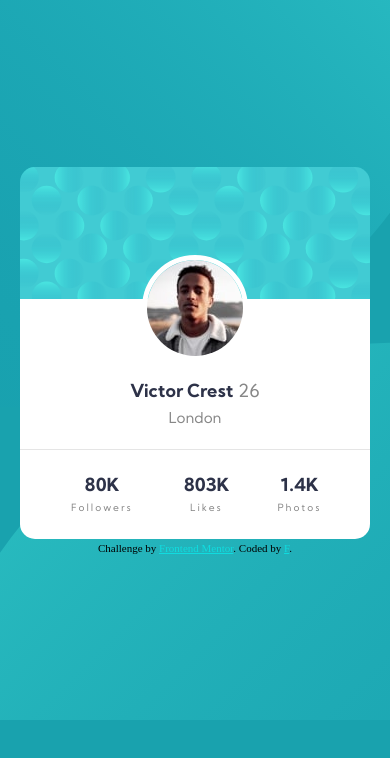
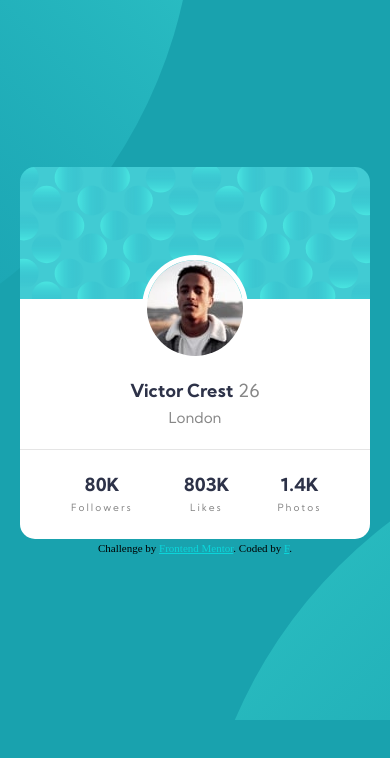
Before and after one commit to nottohave/profile-card, a plain HTML site: page index.html in a window 390 px wide. Drawn offline with Linux system fonts and the light colour scheme.

Commit message:
style.css

```diff
--- a/style.css
+++ b/style.css
@@ -25,7 +25,7 @@ html {
 body {
   background: url(./images/bg-pattern-top.svg),
     url(./images/bg-pattern-bottom.svg);
-  background-position: top -57rem left -22rem, bottom -60rem right -22rem;
+  background-position: right 50vw bottom 40vh, left 50vw top 50vh;    background-repeat: no-repeat;
   background-repeat: no-repeat;
   height: 720px;
   display: flex;
@@ -158,7 +158,7 @@ header h1 {
 
 @media screen and (max-width: 950px) {
   body {
-    background-position: top -57rem left -49rem, bottom -60rem right -50rem;
+    background-position: right 50vw bottom 40vh, left 50vw top 50vh;    background-repeat: no-repeat;
   }
 
   .victorTitle h2 {
```
